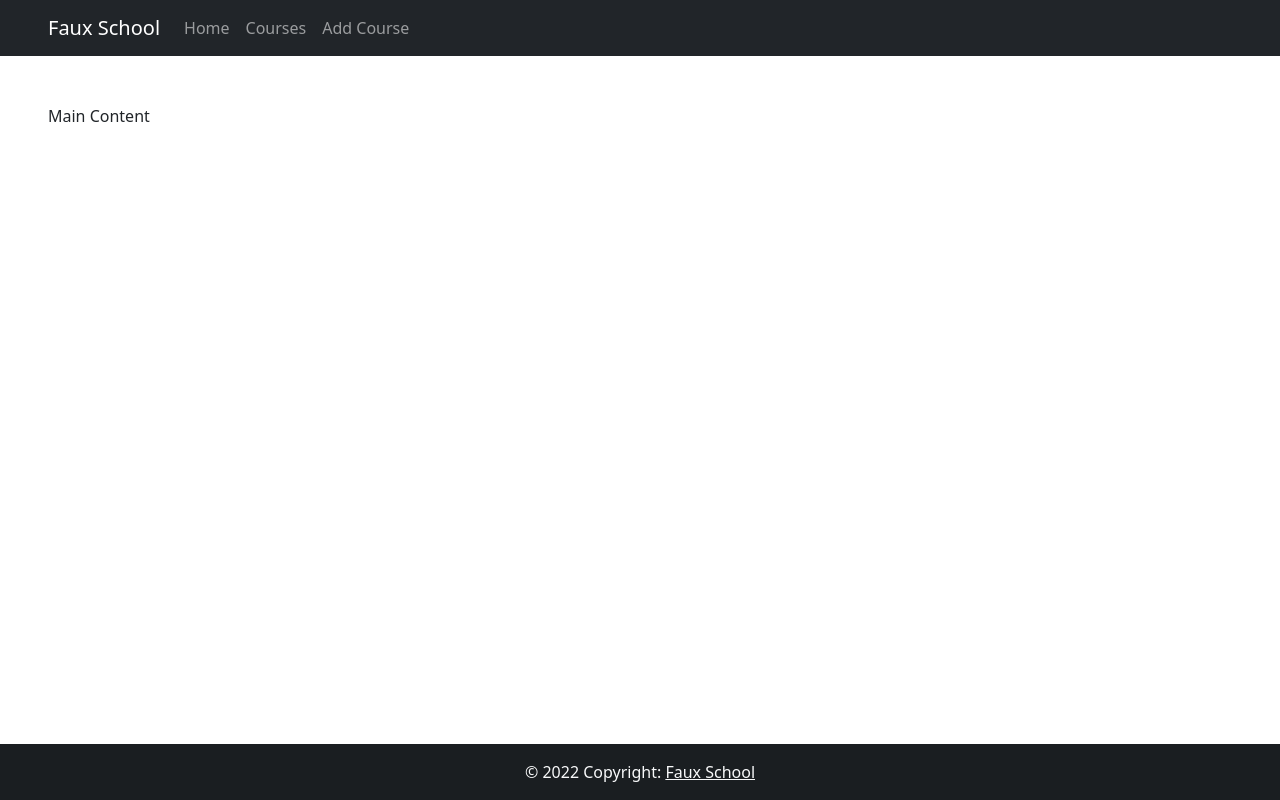
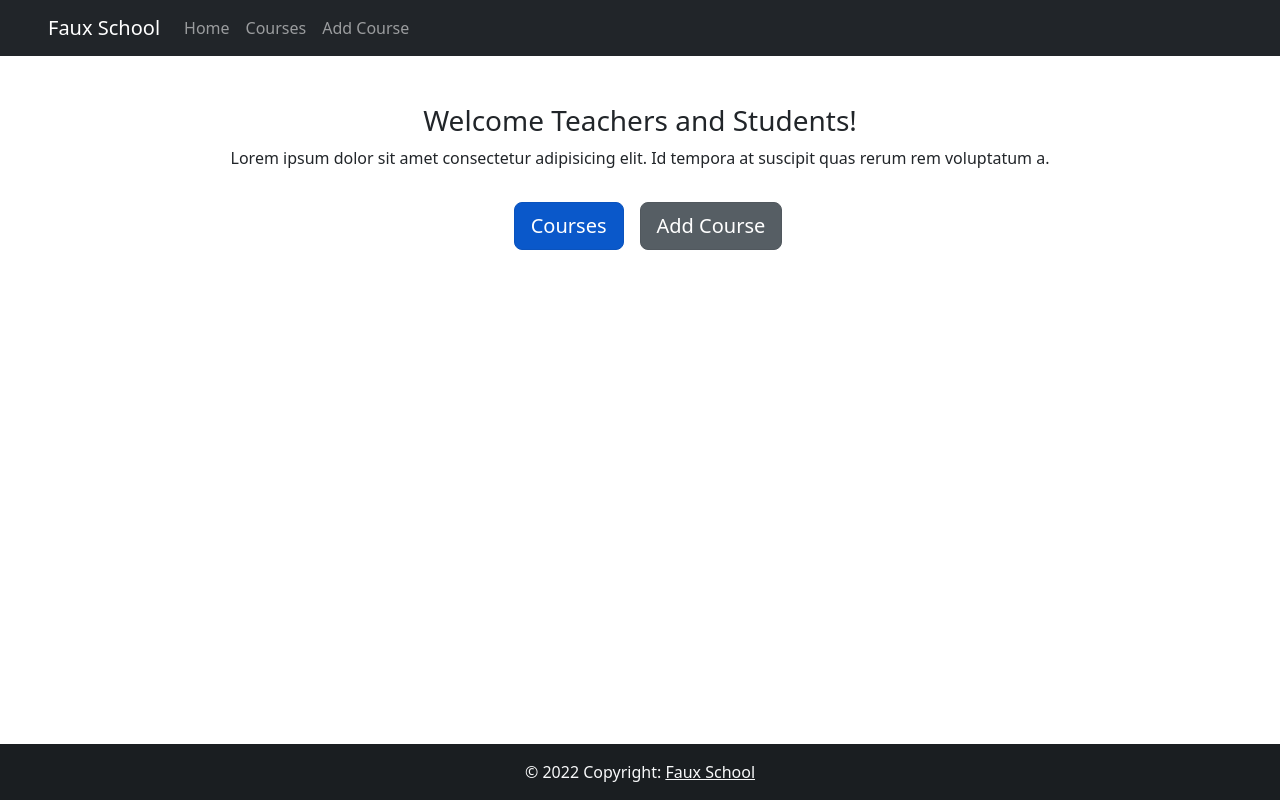
Before and after one commit to iSeven07/Course-Registration-System, a Vue app in the folder frontend/: page / in a window 1280 px wide. Built offline with nearby package versions, Linux system fonts and the light colour scheme.

Commit message:
Added additional pages and routing -AC

```diff
--- a/frontend/package.json
+++ b/frontend/package.json
@@ -10,7 +10,8 @@
   "dependencies": {
     "bootstrap": "^5.2.3",
     "core-js": "^3.8.3",
-    "vue": "^3.2.13"
+    "vue": "^3.2.13",
+    "vue-router": "^4.1.6"
   },
   "devDependencies": {
     "@babel/core": "^7.12.16",
--- a/frontend/src/App.vue
+++ b/frontend/src/App.vue
@@ -1,19 +1,18 @@
 <template>
   <Header />
-  <MainView />
+  <router-view />
   <Footer />
 </template>
 
 <script>
-import Header from './components/partials/Header.vue'
-import MainView from './components/MainView.vue'
-import Footer from './components/partials/Footer.vue'
+import Header from './components/Header.vue'
+//import MainView from './components/MainView.vue'
+import Footer from './components/Footer.vue'
 
 export default {
   name: 'App',
   components: {
     Header,
-    MainView,
     Footer,
   }
 }
--- a/frontend/src/components/CourseView.vue
+++ /dev/null
@@ -1,3 +0,0 @@
-<template>
-    <h1>All Available Courses</h1>
-</template>
--- a/frontend/src/components/partials/Header.vue
+++ b/frontend/src/components/Header.vue
@@ -8,13 +8,13 @@
     <div class="navbar-nav">
         <ul class="navbar-nav ms-auto pe-1 text-end">
           <li class="nav-item">
-            <a href="#" class="nav-link">Home</a>
+            <a href="/" class="nav-link">Home</a>
           </li>
           <li class="nav-item">
-            <a href="#" class="nav-link">Courses</a>
+            <a href="/courses" class="nav-link">Courses</a>
           </li>
           <li class="nav-item">
-            <a href="#" class="nav-link">Add Course</a>
+            <a href="/courses/add" class="nav-link">Add Course</a>
           </li>
         </ul>
     </div>
--- a/frontend/src/components/MainView.vue
+++ /dev/null
@@ -1,32 +0,0 @@
-<template>
-  <div class="p-5">
-    Main Content
-  </div>
-</template>
-
-<script>
-export default {
-  name: 'HelloWorld',
-  props: {
-    msg: String
-  }
-}
-</script>
-
-<!-- Add "scoped" attribute to limit CSS to this component only -->
-<style scoped>
-h3 {
-  margin: 40px 0 0;
-}
-ul {
-  list-style-type: none;
-  padding: 0;
-}
-li {
-  display: inline-block;
-  margin: 0 10px;
-}
-a {
-  color: #42b983;
-}
-</style>
--- /dev/null
+++ b/frontend/src/router/index.js
@@ -0,0 +1,30 @@
+import { createRouter, createWebHistory } from 'vue-router'
+import HomePage from '../views/Home.vue'
+import Courses from '../views/Course.vue'
+import NotFound from '../views/404.vue'
+
+const routes = [
+   {
+      path: '/',
+      name: 'home',
+      component: HomePage
+   },
+   {
+    path: '/courses',
+    name: 'courses',
+    component: Courses
+   },
+   {
+   path: '/:pathMatch(.*)',
+   name: 'not-found',
+   component: NotFound
+   },
+]
+
+const router = createRouter({
+   history: createWebHistory(),
+   hash: false,
+   routes
+});
+
+export default router
--- /dev/null
+++ b/frontend/src/views/404.vue
@@ -0,0 +1,6 @@
+<template>
+    <div class="text-center mt-5">
+        <div class="h1">Page Not Found</div>
+        <p>Return to <a href="/">HOME</a>?</p>
+    </div>>
+</template>
--- /dev/null
+++ b/frontend/src/views/Course.vue
@@ -0,0 +1,31 @@
+<template>
+  <div class="p-5 text-center">
+    <div class="h3">
+      Available Courses:
+    </div>
+    <div class="pt-5">
+        <h2 v-for="(course, i) in courses" :key="i">
+        {{ course.name }}: {{ course.title }}
+        </h2>
+    </div>
+  </div>
+</template>
+
+<script>
+
+export default {
+  data() {
+    return {
+      courses: [
+        { name: 'SDEV-120', title: 'Computing Logic' },
+        { name: 'SDEV-140', title: 'Introduction to Programming' },
+        { name: 'SDEV-255', title: 'Web Application Development' }
+      ],
+    };
+  },
+  methods: {
+
+  },
+};
+
+</script>
--- /dev/null
+++ b/frontend/src/views/Home.vue
@@ -0,0 +1,37 @@
+<template>
+  <div class="p-5 text-center">
+    <div class="h3">
+      Welcome Teachers and Students!
+    </div>
+    <div>
+      <p>Lorem ipsum dolor sit amet consectetur adipisicing elit. Id tempora at suscipit quas rerum rem voluptatum a. </p>
+      <a href="/courses" class="btn btn-primary btn-lg active m-3" role="button" aria-pressed="true">Courses</a>
+      <a href="/courses/add" class="btn btn-secondary btn-lg active" role="button" aria-pressed="true">Add Course</a>
+    </div>
+  </div>
+
+</template>
+
+<script>
+export default {
+
+}
+</script>
+
+<!-- Add "scoped" attribute to limit CSS to this component only -->
+<style scoped>
+h3 {
+  margin: 40px 0 0;
+}
+ul {
+  list-style-type: none;
+  padding: 0;
+}
+li {
+  display: inline-block;
+  margin: 0 10px;
+}
+a {
+  color: #42b983;
+}
+</style>
```
Also changed, not shown: frontend/src/main.js (+6 -1 lines), frontend/src/components/Footer.vue (renamed from frontend/src/components/partials/Footer.vue), 1 other file (tests, documents, lock files or other folders).
